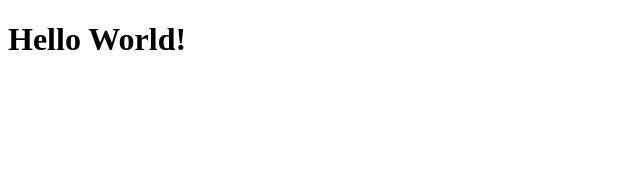
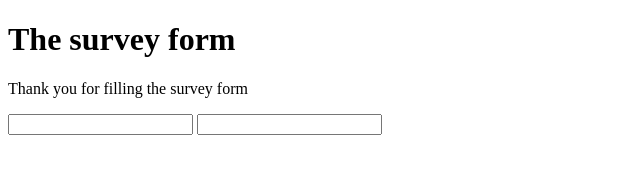
Before and after one commit to vanina123/vanidenyse, a plain HTML site: page index.html in a window 1280 px wide. Shown: the whole page, without its empty margins (0-640 px from the left). Drawn offline with Linux system fonts and the light colour scheme.

Commit message:
added file

```diff
--- a/index.html
+++ b/index.html
@@ -7,7 +7,12 @@
   </head>
 
   <body>
-    <h1>Hello World!</h1>
+    <h1 id="title">The survey form</h1>
+    <p id="description">Thank you for filling the survey form</p>
+    <form id="survey-form">
+      <input id="name" type="text">
+      <input id="email" type="email">
+    </form>
     <script src="https://cdn.freecodecamp.org/testable-projects-fcc/v1/bundle.js"></script>
 
 
```
